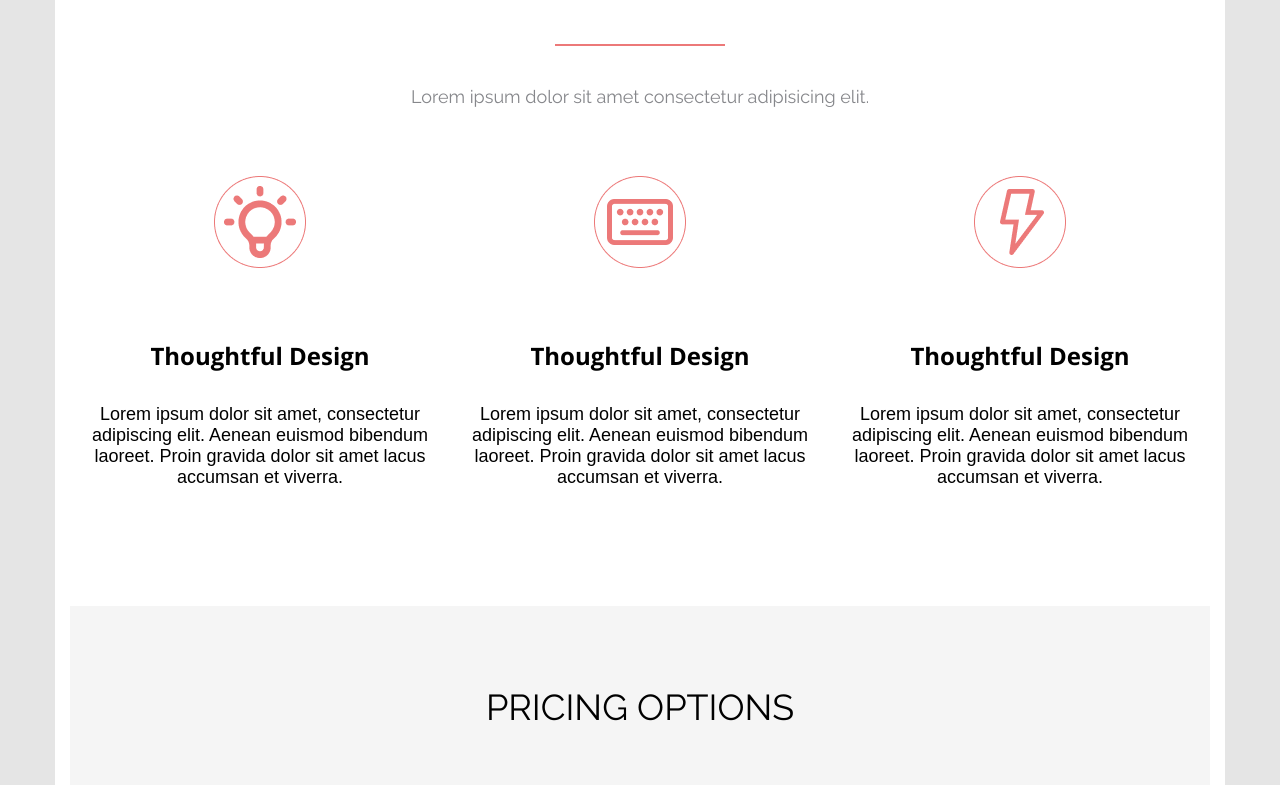
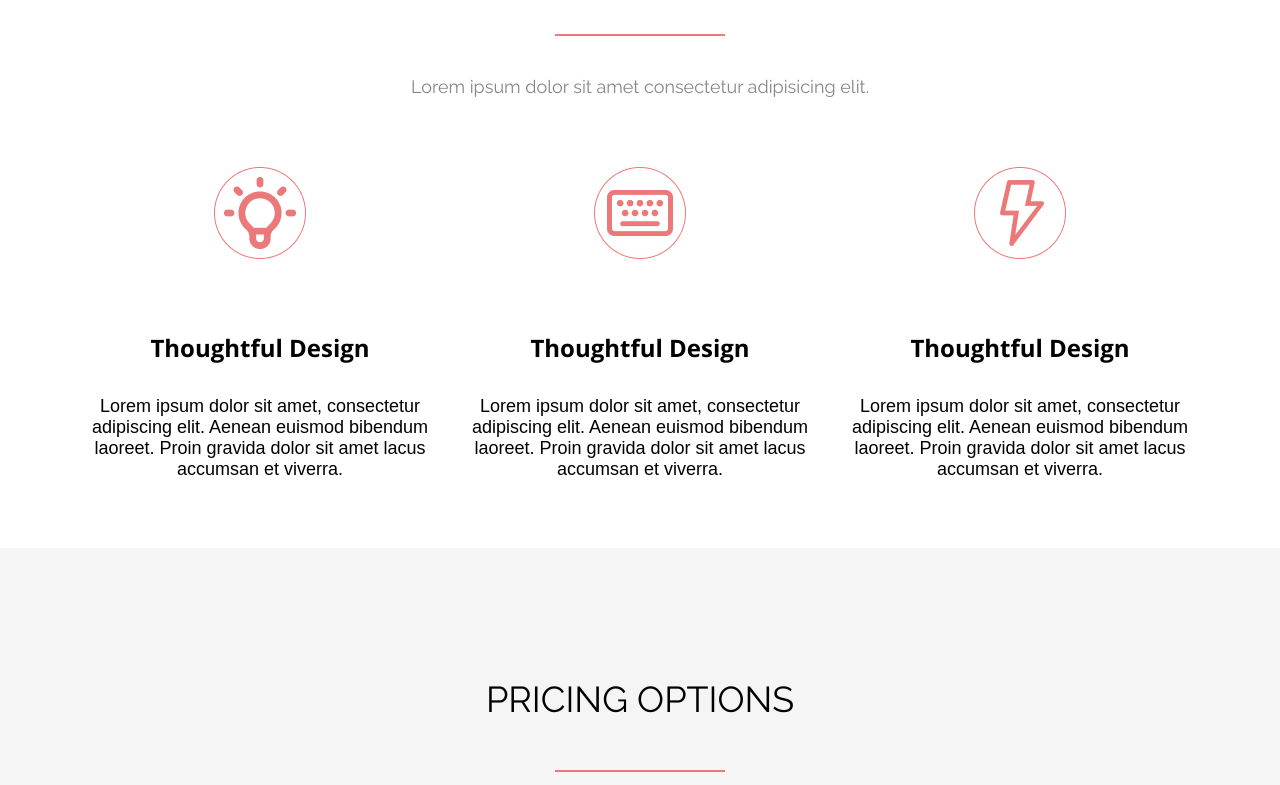
Before and after one commit to anastacia-titmouse/Axit, a website built with Parcel: page index.html in a window 1280 px wide. Shown: the part 756-1541 px from the top of the page. Built offline with nearby package versions, Linux system fonts and the light colour scheme.

Commit message:
adds corrections to sections

```diff
--- a/index.html
+++ b/index.html
@@ -50,21 +50,21 @@
         <div class="about_us__skills-list--wrapper">
             <div class="skills-list__skill-item">
                 <div class="skill-item__image-wrapper">
-                    <img class="skill-item__image-1" src="./images/about_icon_1.png"  alt="icon_1">
+                    <img class="skill-item__image" src="./images/about_us/about_icon_1.png"  alt="icon_1">
                 </div>
                 <h4 class="skill-item__title">Thoughtful Design</h4>
                 <p class="skill-item__text">Lorem ipsum dolor sit amet, consectetur adipiscing elit. Aenean euismod bibendum laoreet. Proin gravida dolor sit amet lacus accumsan et viverra.</p>
             </div>
             <div class="skills-list__skill-item">
                 <div class="skill-item__image-wrapper">
-                    <img class="skill-item__image-2" src="./images/about_icon_2.png" alt="icon_2">
+                    <img class="skill-item__image" src="./images/about_us/about_icon_2.png" alt="icon_2">
                 </div>
                 <h4 class="skill-item__title">Thoughtful Design</h4>
                 <p class="skill-item__text">Lorem ipsum dolor sit amet, consectetur adipiscing elit. Aenean euismod bibendum laoreet. Proin gravida dolor sit amet lacus accumsan et viverra.</p>
             </div>
             <div class="skills-list__skill-item">
                 <div class="skill-item__image-wrapper">
-                    <img class="skill-item__image-3" src="./images/about_icon_3.png" alt="icon_3">
+                    <img class="skill-item__image" src="./images/about_us/about_icon_3.png" alt="icon_3">
                 </div>
                 <h4 class="skill-item__title">Thoughtful Design</h4>
                 <p class="skill-item__text">Lorem ipsum dolor sit amet, consectetur adipiscing elit. Aenean euismod bibendum laoreet. Proin gravida dolor sit amet lacus accumsan et viverra.</p>
--- /dev/null
+++ b/src/sass/_adjustment.scss
@@ -0,0 +1,24 @@
+@import url('https://fonts.googleapis.com/css2?family=Abril+Fatface&family=Merriweather:ital@1&family=Raleway&family=Space+Mono&family=Work+Sans&display=swap');
+@import url('https://fonts.googleapis.com/css2?family=Abril+Fatface&family=Merriweather:ital@1&family=Open+Sans:wght@600;700&family=Raleway:ital,wght@0,500;0,600;0,700;1,400&family=Space+Mono&display=swap');
+
+* {
+    box-sizing:border-box;
+    list-style: none;
+}
+
+html, body {
+    margin: 0 auto;
+
+}
+.container {
+    width: 1170px;
+    padding: 50px 15px;
+    margin: 0 auto;
+}
+.separator {
+    width: 170px;
+    margin: 50px auto 40px;
+    &--orange{
+        border-bottom: 2px solid #EC7979;
+    }
+}
--- a/src/sass/_awesome_section.scss
+++ b/src/sass/_awesome_section.scss
@@ -45,4 +45,8 @@
         display: flex;
         justify-content: center;
     }
+    &__image {
+        border-radius: 50%;
+        border: 1px solid white;
+    }
 }
--- a/src/sass/_customers.scss
+++ b/src/sass/_customers.scss
@@ -2,11 +2,6 @@ body {
     counter-reset: section;
 }
 .customers {
-    &__container {
-        width: 1170px;
-        padding: 50px 15px;
-        margin: 0 auto;
-    }
     &__main-title {
         font-family: 'Raleway';
         font-style: normal;
--- a/src/sass/_options.scss
+++ b/src/sass/_options.scss
@@ -1,6 +1,6 @@
 .options {
+    background-color: #F5F5F5;
     &__content {
-        background-color: #F5F5F5;
         padding: 50px 15px;
     }
     &__main-title {
@@ -81,8 +81,10 @@
 }
 .price-content {
     &__prices:hover {
-        margin-top: -5px;
+        margin-top: -10px;
         box-shadow: 0px 5px 10px 2px rgba(34, 60, 80, 0.2);
+        cursor: pointer;
+        transition: 0.3s ease-in-out;
     }
     &__price-list {
         padding: 0;
--- a/src/sass/main.scss
+++ b/src/sass/main.scss
@@ -1,29 +1,6 @@
 
-@import url('https://fonts.googleapis.com/css2?family=Abril+Fatface&family=Merriweather:ital@1&family=Raleway&family=Space+Mono&family=Work+Sans&display=swap');
-@import url('https://fonts.googleapis.com/css2?family=Abril+Fatface&family=Merriweather:ital@1&family=Open+Sans:wght@600;700&family=Raleway:ital,wght@0,500;0,600;0,700;1,400&family=Space+Mono&display=swap');
+@import "./adjustment";
 
-* {
-    box-sizing:border-box;
-    list-style: none;
-}
-
-html, body {
-    margin: 0 auto;
-    background-color: #E5E5E5;
-}
-.container {
-    width: 1170px;
-    padding: 50px 15px;
-    margin: 0 auto;
-    background-color: #FFFFFF;
-}
-.separator {
-    width: 170px;
-    margin: 60px auto 40px auto;
-    &--orange{
-        border-bottom: 2px solid #EC7979;
-    }
-}
 /*TABS SECTION*/
 @import "./tabs";
 /*TABS SECTION END*/
```
Also changed, not shown: images/about_us/Vector_1.png (added), images/about_us/Vector_2.png (added), images/about_us/Vector_3.png (added), images/about_us/about_icon_1.png (renamed from images/about_icon_1.png), images/about_us/about_icon_2.png (renamed from images/about_icon_2.png), images/about_us/about_icon_3.png (renamed from images/about_icon_3.png), src/sass/main.css, 1 other file.
